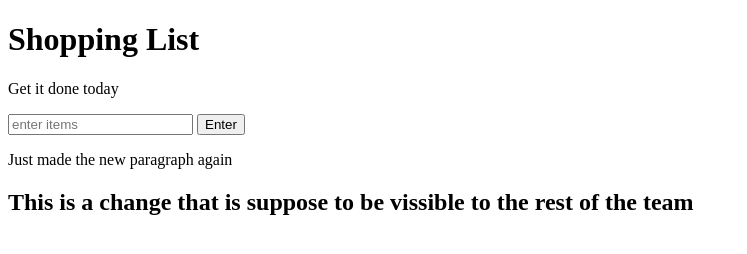
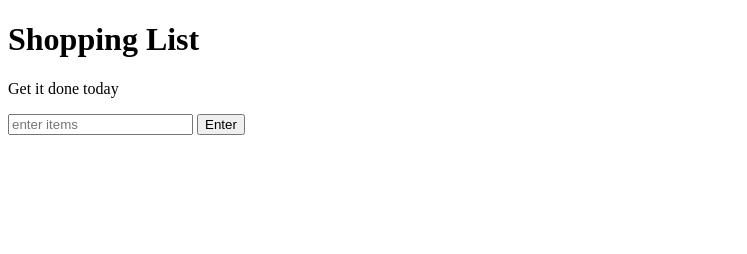
Before and after one commit to musaddango/shopping-list, a plain HTML site: page index.html in a window 1280 px wide. Shown: the whole page, without its empty margins (0-747 px from the left). Drawn offline with Linux system fonts and the light colour scheme.

Commit message:
Update index.html
The last paragraph of the index.html has been deleted altogether.

```diff
--- a/index.html
+++ b/index.html
@@ -12,9 +12,6 @@
 		<ul id="list">
     </ul>
 
-		<p>Just made the new paragraph again</p>
-		<h2>This is a change that is suppose to be vissible to the rest of the team</h2>
-
 		<script type="text/javascript" src="script.js"></script>
 	</body>
 </html>
```
